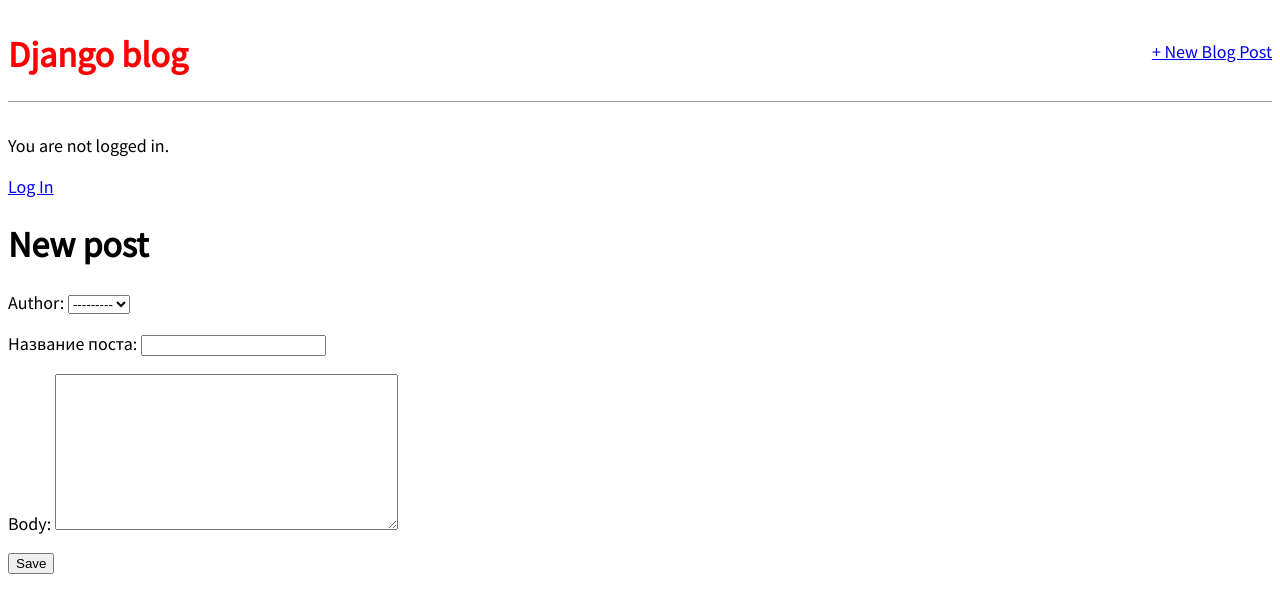
After one commit to ii-dolgaleva/my_thailandblog, a Django app: page /post/new/ in a window 1280 px wide. The commit adds this page. Shown: the top 613 px of the page. Run offline with Django 3.2, Linux system fonts and the light colour scheme.

Commit message:
Added Log in / Log out, edit, update, delete posts.

```diff
--- a/blog/models.py
+++ b/blog/models.py
@@ -1,4 +1,5 @@
 from django.db import models
+from django.urls import reverse
 
 class Post(models.Model):
     author = models.ForeignKey('auth.User', on_delete=models.CASCADE)
@@ -8,6 +9,9 @@ class Post(models.Model):
     def __str__(self):
         return self.title
 
+    def get_absolute_url(self):  # new
+        return reverse('post_detail', args=[str(self.id)])
+
     class Meta:
         verbose_name = u"Пост"
         verbose_name_plural = u"Посты"
--- a/blog/templates/base.html
+++ b/blog/templates/base.html
@@ -8,8 +8,20 @@
     </head>
     <body>
         <header>
-            <h1><a href="{% url 'home' %}">Django blog</a></h1>
+            <div class="nav-left">
+                <h1><a href="{% url 'home' %}">Django blog</a></h1>
+            </div>
+            <div class="nav-right">
+                <a href="{% url 'post_new' %}">+ New Blog Post</a>
+            </div>
         </header>
+        {% if user.is_authenticated %}
+            <p>Hi, {{ user.username }}!</p>
+            <p><a href="{% url 'logout' %}">Log out</a></p>
+        {% else %}
+            <p>You are not logged in.</p>
+            <a href="{% url 'login' %}">Log In</a>
+        {% endif %}
         <div>
             {% block content %}
             {% endblock content %}
--- a/blog/templates/post_detail.html
+++ b/blog/templates/post_detail.html
@@ -5,4 +5,7 @@
         <h2>{{ object.title }}</h2>
         <p>{{ object.body }}</p>
     </div>
+
+    <p><a href="{% url 'post_edit' post.pk %}">+ Edit Blog Post</a></p>
+    <p><a href="{% url 'post_delete' post.pk %}">+ Delete Blog Post</a></p>
 {% endblock content %}
--- /dev/null
+++ b/blog/templates/post_new.html
@@ -0,0 +1,9 @@
+{% extends 'base.html' %}
+
+{% block content %}
+    <h1>New post</h1>
+    <form action="" method="post">{% csrf_token %}
+        {{ form.as_p }}
+        <input type="submit" value="Save" />
+    </form>
+{% endblock content %}
--- a/blog/urls.py
+++ b/blog/urls.py
@@ -1,7 +1,10 @@
 from django.urls import path
-from .views import BlogListView, BlogDetailView
+from .views import BlogListView, BlogDetailView, BlogCreateView, BlogUpdateView, BlogDeleteView
 
 urlpatterns = [
     path('', BlogListView.as_view(), name='home'),
+    path('post/new/', BlogCreateView.as_view(), name='post_new'),
     path('post/<int:pk>/', BlogDetailView.as_view(), name='post_detail'),
+    path('post/<int:pk>/edit/', BlogUpdateView.as_view(), name='post_edit'),
+    path('post/<int:pk>/delete/', BlogDeleteView.as_view(), name='post_delete'),
 ]
--- a/blog/views.py
+++ b/blog/views.py
@@ -1,4 +1,6 @@
 from django.views.generic import ListView, DetailView
+from django.views.generic.edit import CreateView, UpdateView, DeleteView
+from django.urls import reverse_lazy
 from .models import Post
 
 
@@ -10,3 +12,19 @@ class BlogListView(ListView):
 class BlogDetailView(DetailView):
     model = Post
     template_name = 'post_detail.html'
+
+
+class BlogCreateView(CreateView):
+    model = Post
+    template_name = 'post_new.html'
+    fields = '__all__'
+
+class BlogUpdateView(UpdateView):
+    model = Post
+    template_name = 'post_edit.html'
+    fields = ['title', 'body']
+
+class BlogDeleteView(DeleteView):
+    model = Post
+    template_name = 'post_delete.html'
+    success_url = reverse_lazy('home')
--- a/my_thai_blog/settings.py
+++ b/my_thai_blog/settings.py
@@ -120,3 +120,6 @@ USE_TZ = True
 
 STATIC_URL = '/static/'
 STATIC_ROOT = os.path.join(BASE_DIR, 'static')
+
+LOGIN_REDIRECT_URL = 'home'
+LOGOUT_REDIRECT_URL = 'home'
--- a/my_thai_blog/urls.py
+++ b/my_thai_blog/urls.py
@@ -3,5 +3,6 @@ from django.urls import path, include
 
 urlpatterns = [
     path('admin/', admin.site.urls),
+    path('accounts/', include('django.contrib.auth.urls')),
     path('', include('blog.urls')),
 ]
```
Also changed, not shown: blog/templates/post_delete.html (added, +9 -0 lines), blog/templates/post_edit.html (added, +9 -0 lines), blog/templates/registration/login.html (added, +9 -0 lines).
